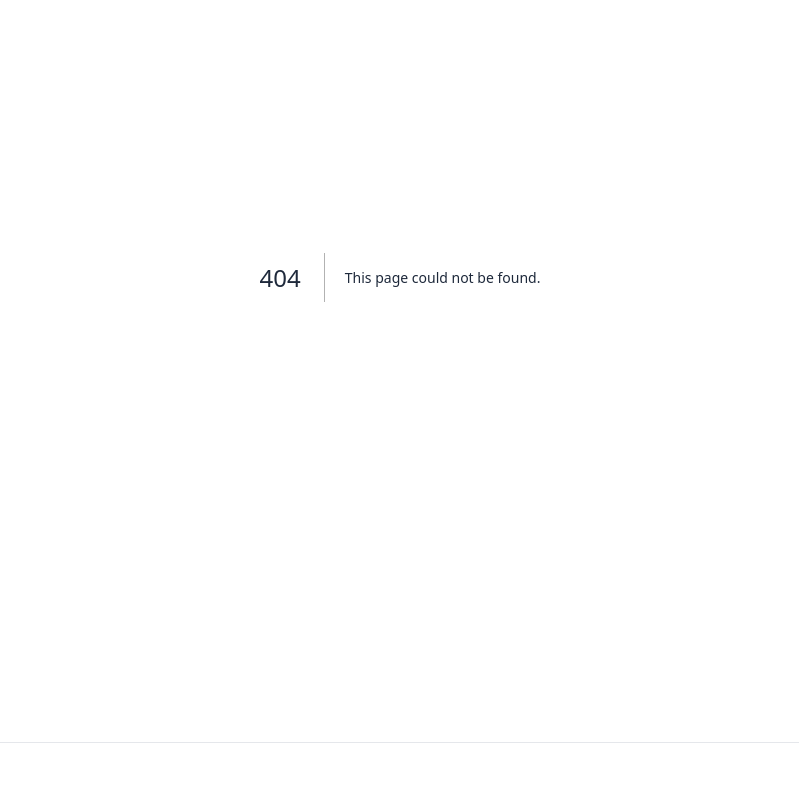
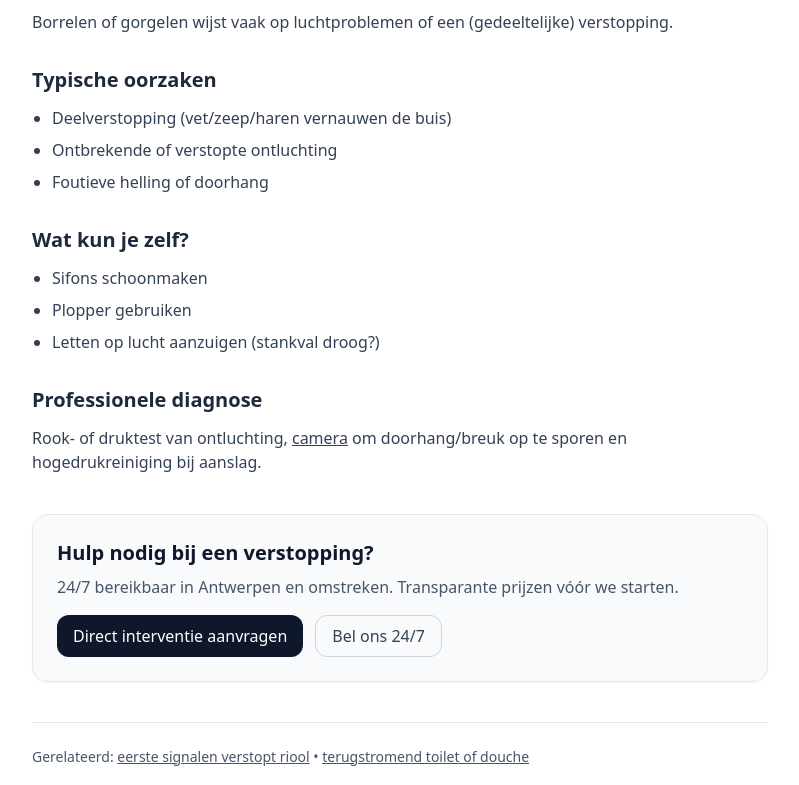
Before and after one commit to Turbo-89/turboservices, a Next.js app: page /kennisbank/ontstopping/afvoer-borrelt in a window 1280 px wide. Before the commit this address had no page. Shown: the part 294-1079 px from the top of the page, without its empty margins (240-1039 px from the left). Built offline with nearby package versions, Linux system fonts and the light colour scheme.

Commit message:
Create page.tsx

```diff
--- /dev/null
+++ b/app/kennisbank/ontstopping/afvoer-borrelt/page.tsx
@@ -0,0 +1,64 @@
+import type { Metadata } from "next";
+import Link from "next/link";
+import CTA from "@/components/kb/CTA";
+import FAQJsonLd from "@/components/seo/FAQJsonLd";
+
+export const metadata: Metadata = {
+  title: "Waarom borrelt mijn afvoer? Oorzaken en oplossingen",
+  description:
+    "Borrelt je afvoer? Dit zijn de oorzaken—van deelverstopping tot ontluchting—en zo los je het op.",
+};
+
+export default function Page() {
+  const faqs = [
+    { question: "Is borrelen gevaarlijk?", answer: "Op zich niet, maar het kan voorafgaan aan overloop of geurproblemen." },
+    { question: "Komt dit door de buren (appartement)?", answer: "Ja, gedeelde stijgleidingen beïnvloeden elkaar." },
+    { question: "Helpt een ontluchtingsventiel?", answer: "Soms. Eerst de echte oorzaak zeker stellen." },
+  ];
+
+  return (
+    <main className="mx-auto max-w-3xl px-4 py-12">
+      <h1 className="text-3xl font-bold text-slate-900">
+        Waarom borrelt mijn afvoer? Oorzaken en oplossingen
+      </h1>
+      <p className="mt-3 text-slate-700">
+        Borrelen of gorgelen wijst vaak op luchtproblemen of een (gedeeltelijke) verstopping.
+      </p>
+
+      <h2 className="mt-8 text-xl font-semibold">Typische oorzaken</h2>
+      <ul className="mt-3 list-disc space-y-2 pl-5 text-slate-700">
+        <li>Deelverstopping (vet/zeep/haren vernauwen de buis)</li>
+        <li>Ontbrekende of verstopte ontluchting</li>
+        <li>Foutieve helling of doorhang</li>
+      </ul>
+
+      <h2 className="mt-8 text-xl font-semibold">Wat kun je zelf?</h2>
+      <ul className="mt-3 list-disc space-y-2 pl-5 text-slate-700">
+        <li>Sifons schoonmaken</li>
+        <li>Plopper gebruiken</li>
+        <li>Letten op lucht aanzuigen (stankval droog?)</li>
+      </ul>
+
+      <h2 className="mt-8 text-xl font-semibold">Professionele diagnose</h2>
+      <p className="mt-3 text-slate-700">
+        Rook- of druktest van ontluchting,{" "}
+        <Link href="/kennisbank/ontstopping/camera-inspectie" className="underline">camera</Link> om doorhang/breuk op te sporen en hogedrukreiniging bij aanslag.
+      </p>
+
+      <CTA />
+
+      <div className="mt-10 border-t pt-6 text-sm text-slate-600">
+        Gerelateerd:{" "}
+        <Link href="/kennisbank/ontstopping/riool-verstopt-signalen" className="underline">
+          eerste signalen verstopt riool
+        </Link>{" "}
+        •{" "}
+        <Link href="/kennisbank/ontstopping/terugstromend-toilet-douche" className="underline">
+          terugstromend toilet of douche
+        </Link>
+      </div>
+
+      <FAQJsonLd items={faqs} />
+    </main>
+  );
+}
```
